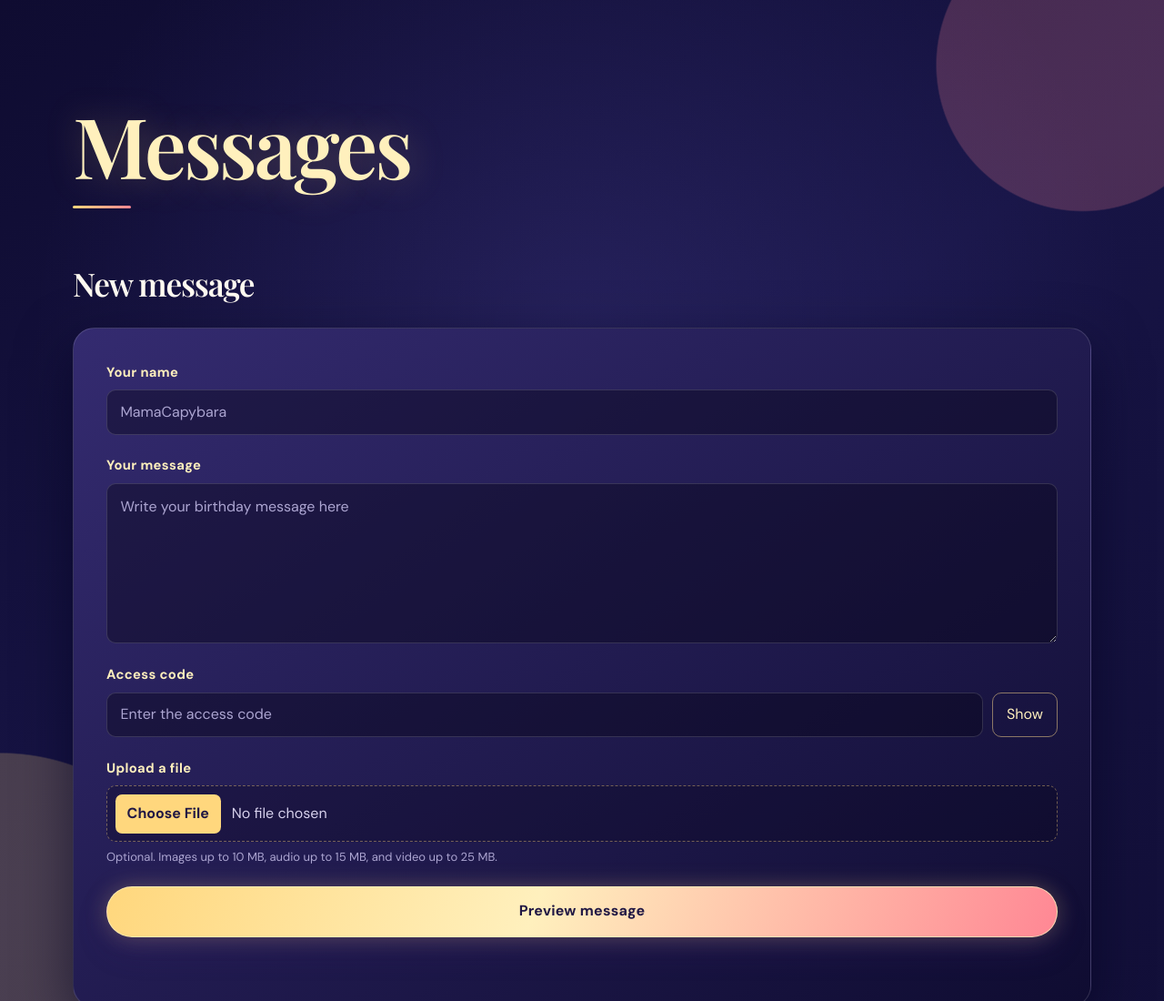
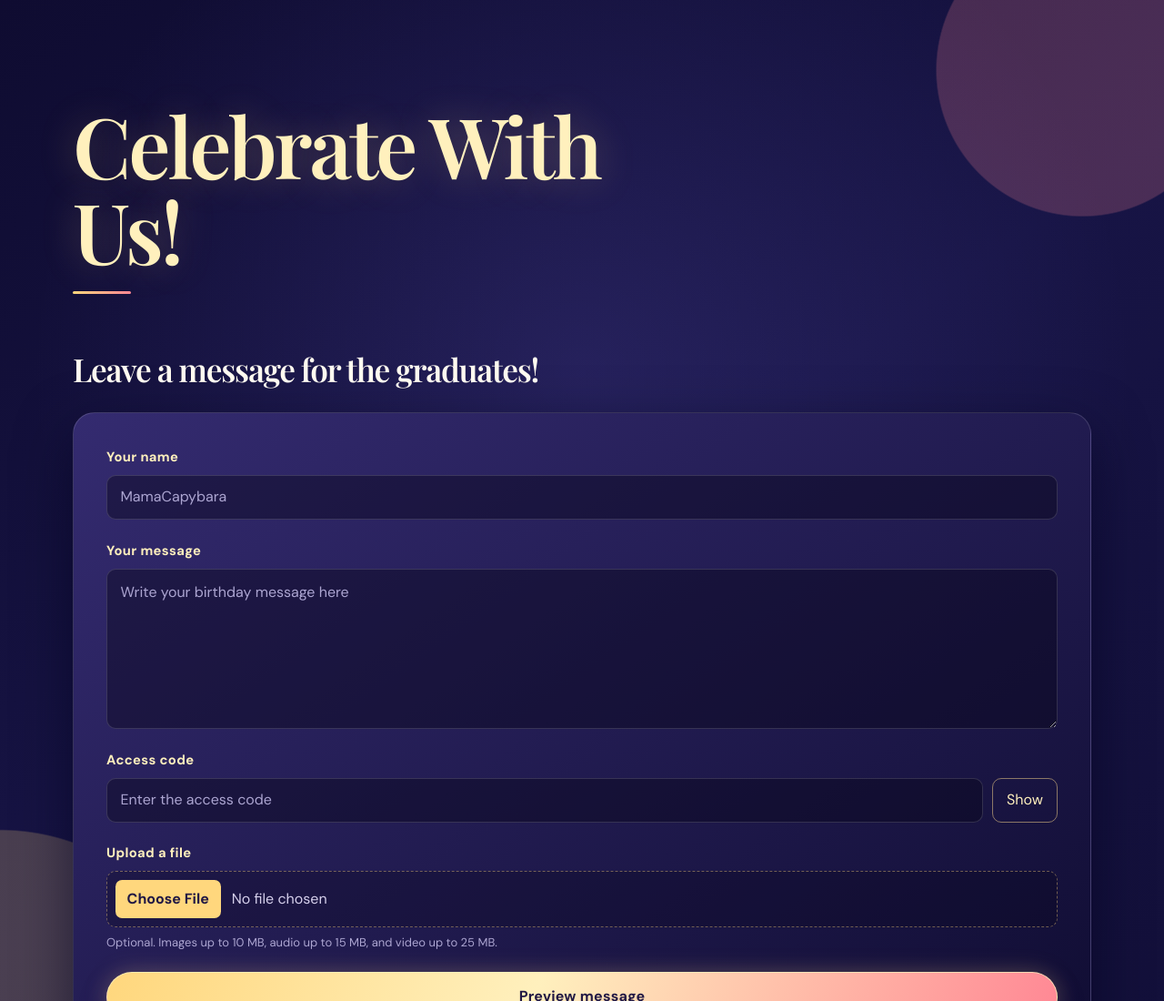
Before and after one commit to kurizma/gradGrit, a plain HTML site: page app/frontend/app/index.html in a window 1280 px wide. Shown: the top 1100 px of the page at 91% size. Drawn offline with nearby package versions, Linux system fonts and the light colour scheme; a web font is replaced by a local one.

Commit message:
feat: update header and section titles for improved user engagement

```diff
--- a/app/frontend/app/index.html
+++ b/app/frontend/app/index.html
@@ -11,10 +11,10 @@
 
 <body>
   <main>
-    <h1>Messages</h1>
+    <h1>Celebrate With Us!</h1>
 
     <section aria-labelledby="new-message-heading">
-      <h2 id="new-message-heading">New message</h2>
+      <h2 id="new-message-heading">Leave a message for the graduates!</h2>
 
       <form id="message-form">
         <div>
```
